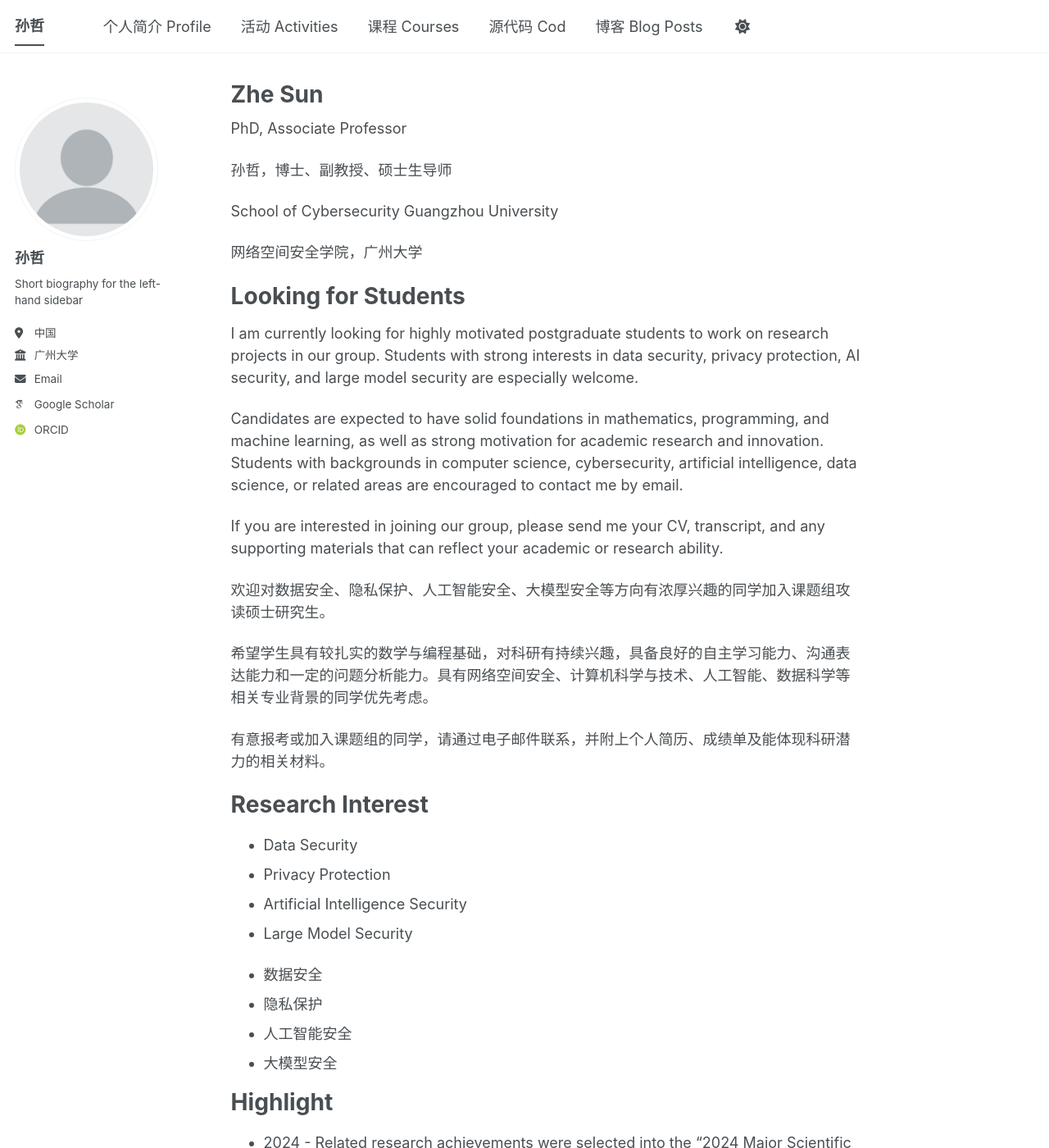
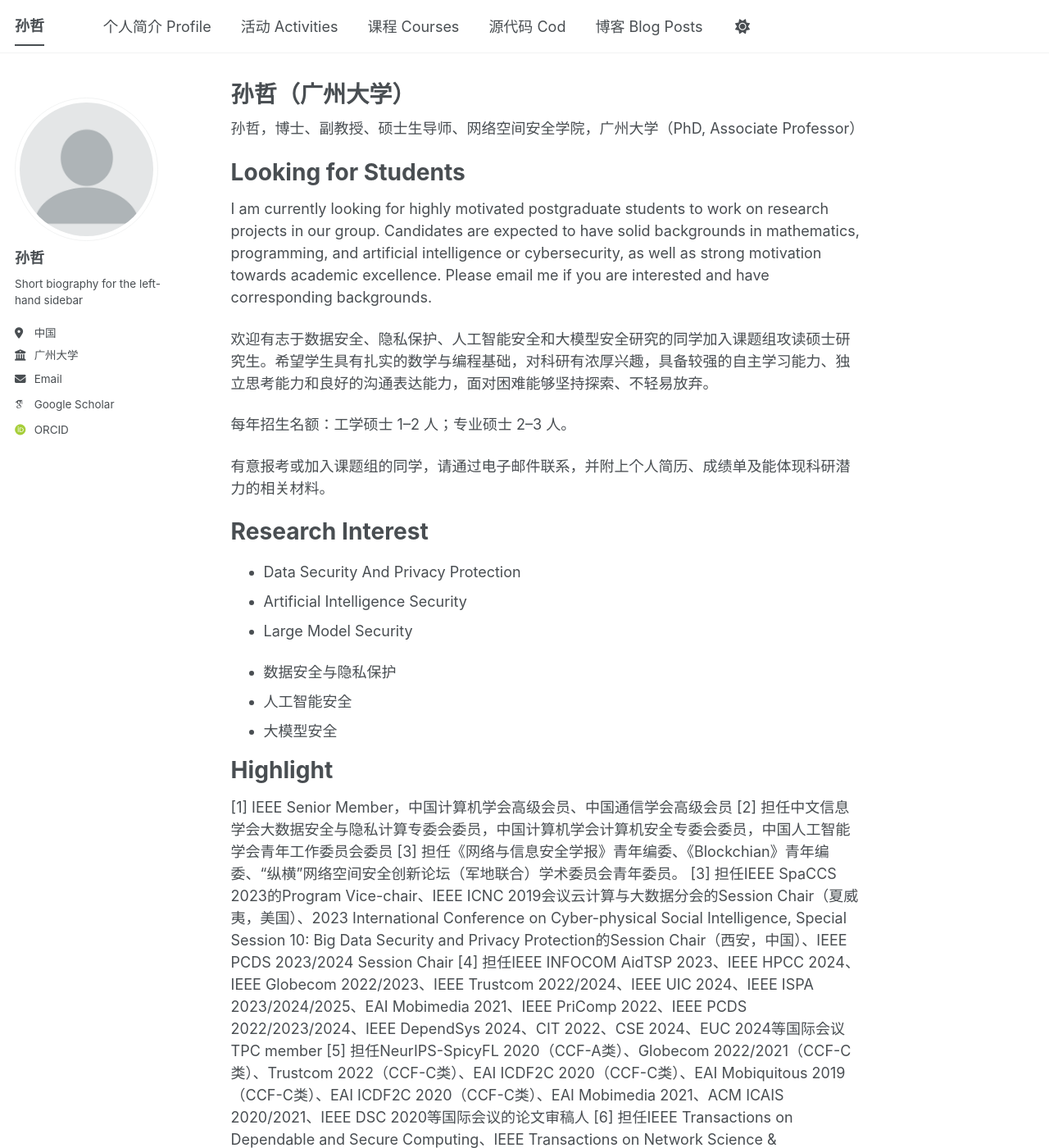
Before and after one commit to ZheSun208/ZheSun208.github.io, a Jekyll site: the page built from _pages/about.md, in a window 1280 px wide and 1400 px high. Shown: the whole window at 82% size. Built offline with Jekyll 4.4.1, drawn with Linux system fonts in a browser that asks for light colours; some web fonts are replaced; a script bundle is joined from its source files by our own code; library files that are not in the unit come from our copies; some of the changed text lies outside the part shown.

Commit message:
Update about.md

```diff
--- a/_pages/about.md
+++ b/_pages/about.md
@@ -1,61 +1,77 @@
 ---
 permalink: /
-title: "Zhe Sun"
+title: "孙哲（广州大学）"
 author_profile: true
 redirect_from:
   - /about/
   - /about.html
 ---
 
-PhD, Associate Professor
-
-孙哲，博士、副教授、硕士生导师
-
-School of Cybersecurity
-Guangzhou University
-
-网络空间安全学院，广州大学
+孙哲，博士、副教授、硕士生导师、网络空间安全学院，广州大学（PhD, Associate Professor）
 
 Looking for Students
 ======
-I am currently looking for highly motivated postgraduate students to work on research projects in our group. Students with strong interests in data security, privacy protection, AI security, and large model security are especially welcome.
+I am currently looking for highly motivated postgraduate students to work on research projects in our group. Candidates are expected to have solid backgrounds in mathematics, programming, and artificial intelligence or cybersecurity, as well as strong motivation towards academic excellence. Please email me if you are interested and have corresponding backgrounds.
 
-Candidates are expected to have solid foundations in mathematics, programming, and machine learning, as well as strong motivation for academic research and innovation. Students with backgrounds in computer science, cybersecurity, artificial intelligence, data science, or related areas are encouraged to contact me by email.
+欢迎有志于数据安全、隐私保护、人工智能安全和大模型安全研究的同学加入课题组攻读硕士研究生。希望学生具有扎实的数学与编程基础，对科研有浓厚兴趣，具备较强的自主学习能力、独立思考能力和良好的沟通表达能力，面对困难能够坚持探索、不轻易放弃。
 
-If you are interested in joining our group, please send me your CV, transcript, and any supporting materials that can reflect your academic or research ability.
-
-欢迎对数据安全、隐私保护、人工智能安全、大模型安全等方向有浓厚兴趣的同学加入课题组攻读硕士研究生。
-
-希望学生具有较扎实的数学与编程基础，对科研有持续兴趣，具备良好的自主学习能力、沟通表达能力和一定的问题分析能力。具有网络空间安全、计算机科学与技术、人工智能、数据科学等相关专业背景的同学优先考虑。
+每年招生名额：工学硕士 1–2 人；专业硕士 2–3 人。
 
 有意报考或加入课题组的同学，请通过电子邮件联系，并附上个人简历、成绩单及能体现科研潜力的相关材料。
 
 Research Interest
 ======
-- Data Security
-- Privacy Protection
+- Data Security And Privacy Protection
 - Artificial Intelligence Security
 - Large Model Security
 
-- 数据安全
-- 隐私保护
+- 数据安全与隐私保护
 - 人工智能安全
 - 大模型安全
 
 Highlight
 ======
-- 2024 - Related research achievements were selected into the “2024 Major Scientific and Technological Progress in -Network and Data Security” by China Institute of Communications
-- Recent Years - Published more than 60 academic papers, including 8 CCF-A papers
-- Recent Years - Granted 27 national invention patents
-- Recent Years - Led 6 national/provincial-level research projects
-- Recent Years - Participated in the development of 1 national standard and 5 industry standards
-- Recent Years - Received First Prize and Second Prize in Teaching Achievement Awards of Guangdong Society of Degree and Graduate Education
-- Recent Years - Supervised student teams winning multiple national-level awards in AI innovation and large model security competitions
+[1] IEEE Senior Member，中国计算机学会高级会员、中国通信学会高级会员
+[2] 担任中文信息学会大数据安全与隐私计算专委会委员，中国计算机学会计算机安全专委会委员，中国人工智能学会青年工作委员会委员
+[3] 担任《网络与信息安全学报》青年编委、《Blockchian》青年编委、“纵横”网络空间安全创新论坛（军地联合）学术委员会青年委员。
+[3] 担任IEEE SpaCCS 2023的Program Vice-chair、IEEE ICNC 2019会议云计算与大数据分会的Session Chair（夏威夷，美国）、2023 International Conference on Cyber-physical Social Intelligence, Special Session 10: Big Data Security and Privacy Protection的Session Chair（西安，中国）、IEEE PCDS 2023/2024 Session Chair
+[4] 担任IEEE INFOCOM AidTSP 2023、IEEE HPCC 2024、IEEE Globecom 2022/2023、IEEE Trustcom 2022/2024、IEEE UIC 2024、IEEE ISPA 2023/2024/2025、EAI Mobimedia 2021、IEEE PriComp 2022、IEEE PCDS 2022/2023/2024、IEEE DependSys 2024、CIT 2022、CSE 2024、EUC 2024等国际会议TPC member
+[5] 担任NeurIPS-SpicyFL 2020（CCF-A类）、Globecom 2022/2021（CCF-C类）、Trustcom 2022（CCF-C类）、EAI ICDF2C 2020（CCF-C类）、EAI Mobiquitous 2019（CCF-C类）、EAI ICDF2C 2020（CCF-C类）、EAI Mobimedia 2021、ACM ICAIS 2020/2021、IEEE DSC 2020等国际会议的论文审稿人
+[6] 担任IEEE Transactions on Dependable and Secure Computing、IEEE Transactions on Network Science & Engineering、IEEE Transactions on Industrial Informatics、IEEE Transactions on Emerging Topics in Computing、ACM Transactions on Sensor Networks等期刊审稿人
+、Wireless Communications and Mobile Computing、Security and Communication Networks、CMC-Computers, Materials & Continua、Intelligent Automation & Soft Computing、Elsevier Computers and Electrical Engineering、Concurrency and Computation: Practice and Experience、BMC Medical Informatics and Decision Making、Computer Systems Science and Engineering、计算机研究与发展等期刊审稿人
+[7]2022年-获得中国人工智能学会第七届全国青年人工智能创新创业大会创新组二等奖 “密坊——数据价值共享服务引领者”（第二指导老师）
+[8]2022年-获得中国中文信息学会第一届隐私计算与数据安全挑战赛优胜奖 “联邦学习中针对梯度泄露攻击的隐私保护效果评估”（第一指导老师）
+[9]2022年-获得中国中文信息学会第一届隐私计算与数据安全挑战赛优胜奖指导学生项目“基于本地差分隐私的联邦随机森林”（第二指导老师）
+[10]2021年-获得中国人工智能学会第六届全国青年人工智能创新创业大会创新组一等奖 “多方数据共享隐私保障系统”（指导老师）
 
-- 2024年 - 相关研究成果入选中国通信学会“2024年度网络和数据安全重大科技进展”
-- 近年来 - 发表学术论文60余篇，其中CCF A类论文8篇
-- 近年来 - 授权国家发明专利27项
-- 近年来 - 主持国家/省部级科研项目6项
-- 近年来 - 主持/参与编制国家标准1项、行业标准5项
-- 近年来 - 获广东省学位与研究生教育学会教学成果奖一等奖1项、二等奖1项
-- 近年来 - 指导学生在创新创业竞赛、大模型安全攻防竞赛中获得多项全国奖项
+
+
+Research Grant
+======
+[1] 2021年-国家自然科学基金-青年项目，“多模态学习中的隐私关联泄露模型与保护机制研究”
+[2] 2020年-中国博士后科学基金-面上项目，“多元图像隐私信息协同保护机制研究”
+[3] 2024年-广东省基础与应用基础研究基金-面上项目，“多方数据协同分析中的公平性保障机制”
+[4] 2026年-广东省基础与应用基础研究基金-面上项目，“多模态联邦学习中的隐私攻击机理与防护机制研究”
+[5] 2020-广东省基础与应用基础研究基金-青年项目，“基于联邦学习的多方隐私数据协同分析机制研究”
+[6] 2024年-广东省本科高校教学质量与教学改革工程-高等教育教学改革项目，“融合AI大模型的隐私保护课程教学模式创新与实践”
+[7] 2024年-广东省学位与研究生教育改革研究项目，“数据安全工程教育改革：工程硕士实践技能与创新素养培育”
+[8] 2022年-教育部产学合作协同育人项目，“面向创新实践能力的隐私保护教学探索与能力提升”
+[9] 2025年-国家市场监管总局市场监管行业标准制订计划项目，“数据脱敏控制技术要求”
+[10] 2025年-广东省普通高校重点领域项目-人工智能（智能机器人）重点领域项目，“基于隐私攻击机理分析的可信机器学习方法”
+
+
+
+Award
+======
+[1] 入选“2024年度网络和数据安全重大科技进展“隐私保护下的大数据分析系统关键技术与应用”（排名第6）
+[2] 获得 2024年 广东省学位与研究生教育学会优秀教学成果奖一等奖“基于教学实训靶场的‘数据隐私保护’课程建设初探”（排名第1）
+[3] 获得 2023年 广东省学位与研究生教育学会优秀教学成果奖二等奖“隐私保护技术实验教程”（排名第2）
+
+
+
+Activity
+======
+
+
+Course
+======
```
